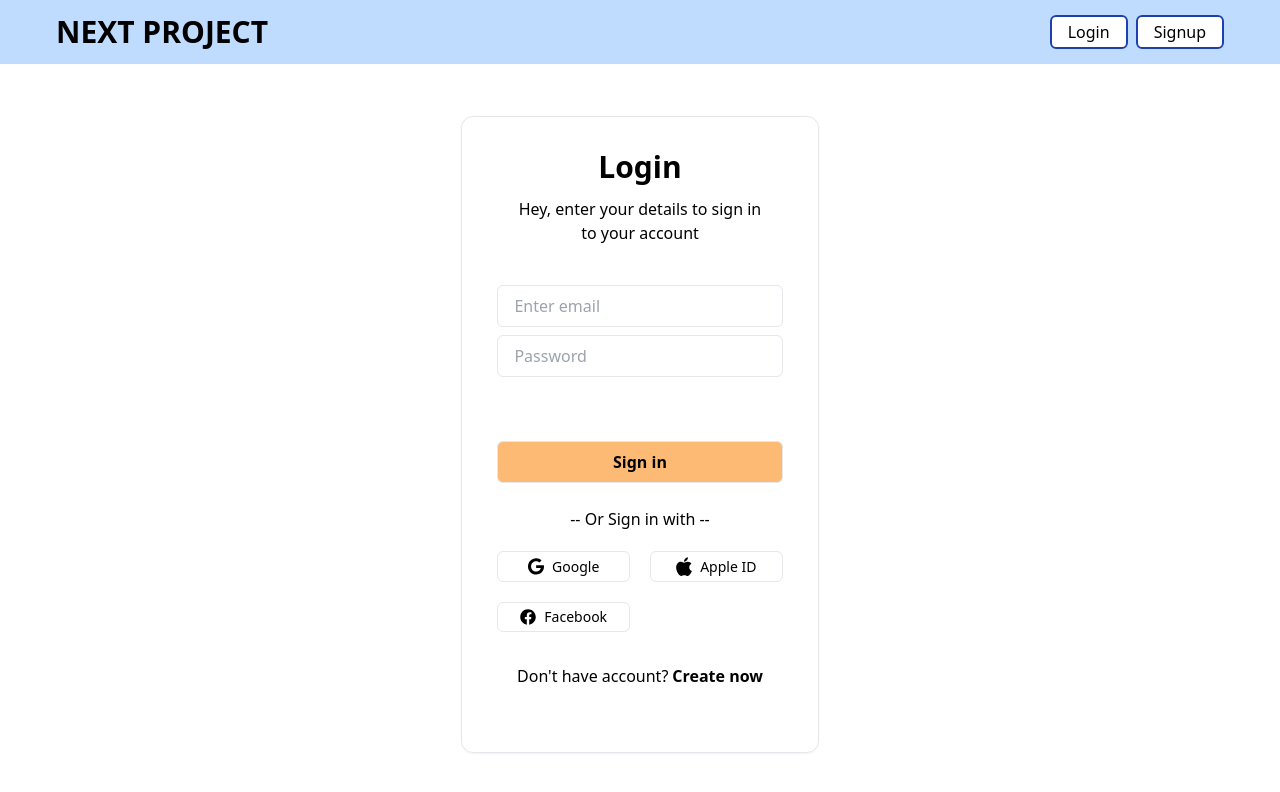
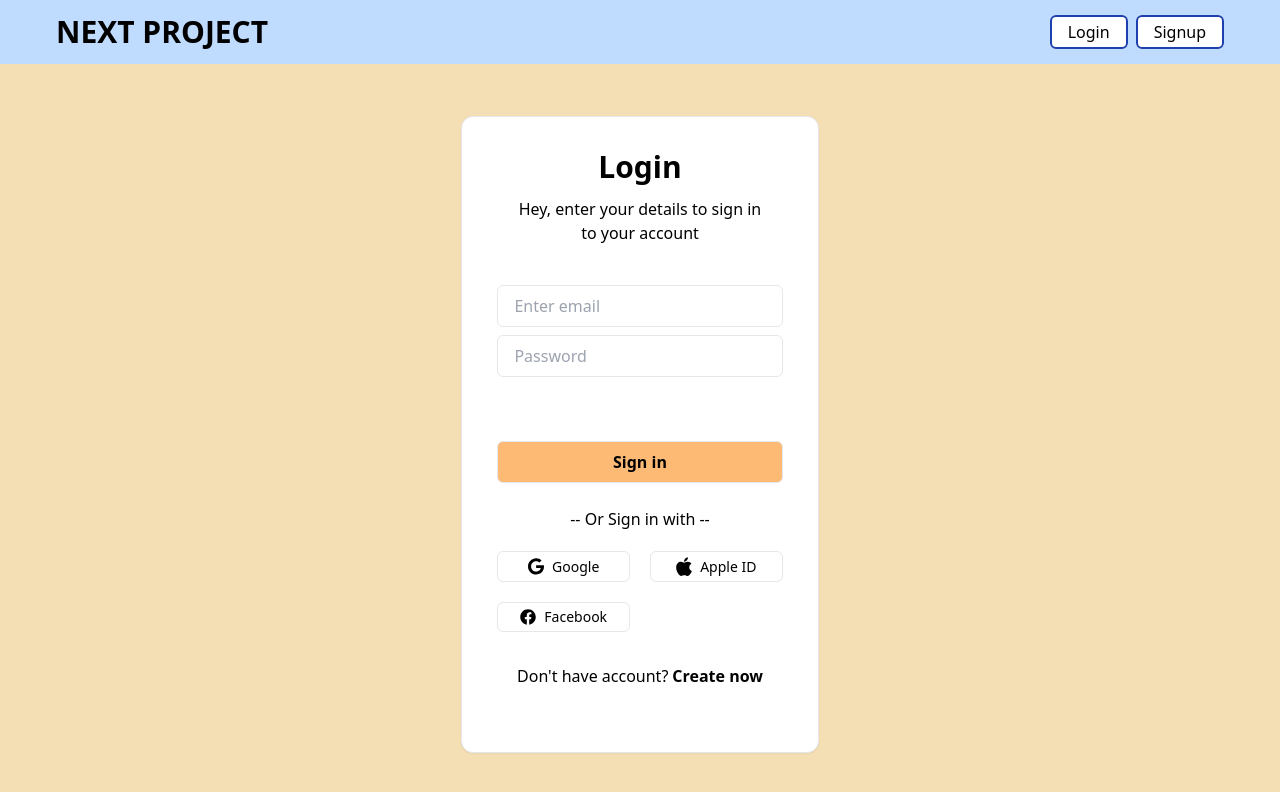
Before and after one commit to velja11/NextProject, a Next.js app: page /login in a window 1280 px wide. Shown: the top 792 px of the page. Built offline with nearby package versions, Linux system fonts and the light colour scheme.

Commit message:
Fixing styles

```diff
--- a/pages/login.tsx
+++ b/pages/login.tsx
@@ -20,9 +20,9 @@ const Login = () => {
 
 
     return (
-    <div className="text-center mt-10 flex justify-center items-center">
+    <div className="text-center mt-10 flex justify-center items-center mb-10">
 
-        <form className="form bg-wheat-400 border-gray shadow-gray-300" onSubmit={submitHandler}>
+        <form className="form bg-wheat-400 border-gray shadow-gray-300 bg-white" onSubmit={submitHandler}>
             <h1 className="mt-8 font-bold text-3xl">Login</h1>
             <p className="mt-3 text-md non-italic">Hey, enter your details to sign in<br /> to your account</p>
 
--- a/styles/globals.css
+++ b/styles/globals.css
@@ -18,3 +18,8 @@
 .input{
    @apply border px-4 py-2 box-border rounded-md w-4/5;
 }
+
+body{
+    background-color: rgb(244, 222, 180);
+    color:black;
+}
```
